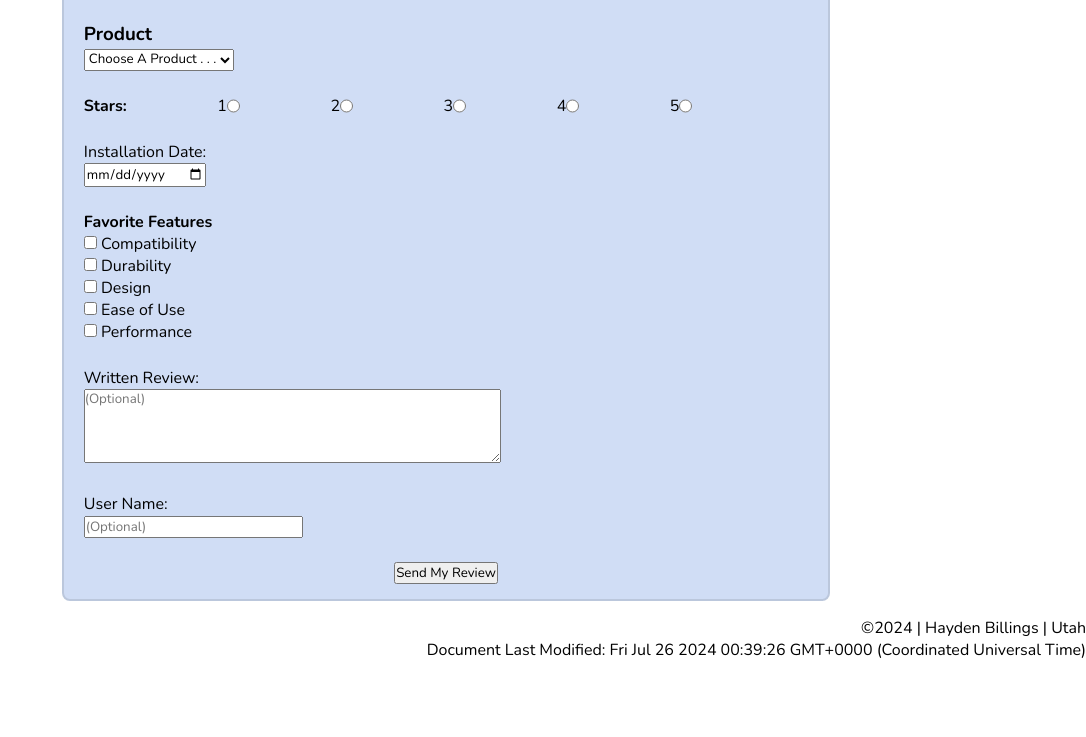
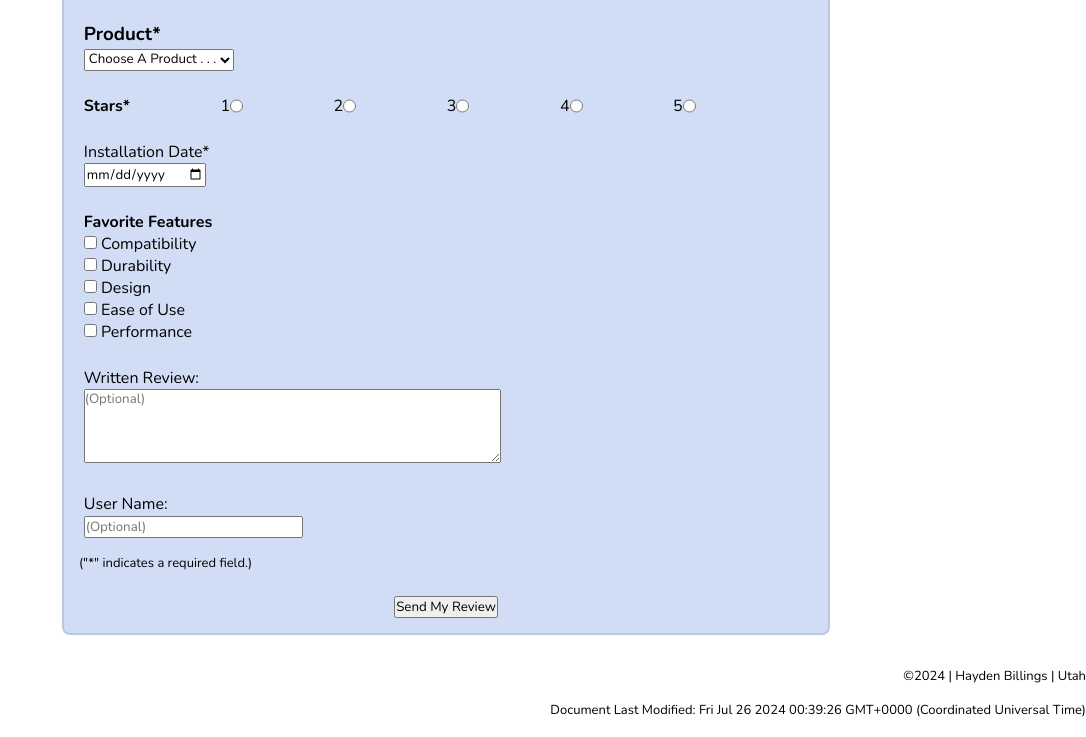
Before and after one commit to Emberhand/wdd131, a plain HTML site: page form.html in a window 1280 px wide. Shown: the part 63-800 px from the top of the page, without its empty margins (194-1280 px from the left). Drawn offline with nearby package versions, Linux system fonts and the light colour scheme.

Commit message:
Session 6

```diff
--- a/form.html
+++ b/form.html
@@ -15,13 +15,13 @@
     <form action="review.html" method="get">
         <h1>Product Review</h1>
         <div class="products">
-            <h3>Product</h3>
+            <h3>Product*</h3>
             <select name="products" id="products" required>
                 <option value="base" disabled selected>Choose A Product . . .</option>
             </select>
         </div>
         <div class="rating">
-            <h4>Stars:</h4>
+            <h4>Stars*</h4>
             <label for="1star">1</label>
             <input type="radio" id="1star" name="user_rating" value="1" required>
             <label for="2star">2</label>
@@ -34,7 +34,7 @@
             <input type="radio" id="5star" name="user_rating" value="5">
         </div>
         <div class="date">
-            <label for="install_date">Installation Date:</label>
+            <label for="install_date">Installation Date*</label>
             <input type="date" id="install_date" name="install_date" required>
         </div>
         <div class="features">
@@ -57,6 +57,7 @@
             <label for="username">User Name:</label>
             <input type="text" id="username" name="username" minlength="1" maxlength="25" size="25" placeholder="(Optional)" />
         </div>
+        <p>("*" indicates a required field.)</p>
         <div class="submit">
             <input type="submit" value="Send My Review">
         </div>
--- a/styles/form.css
+++ b/styles/form.css
@@ -42,3 +42,8 @@ footer {
     display: flex;
     justify-content: center;
 }
+
+p {
+    font-size: small;
+    padding-top: 1rem;
+}
```
